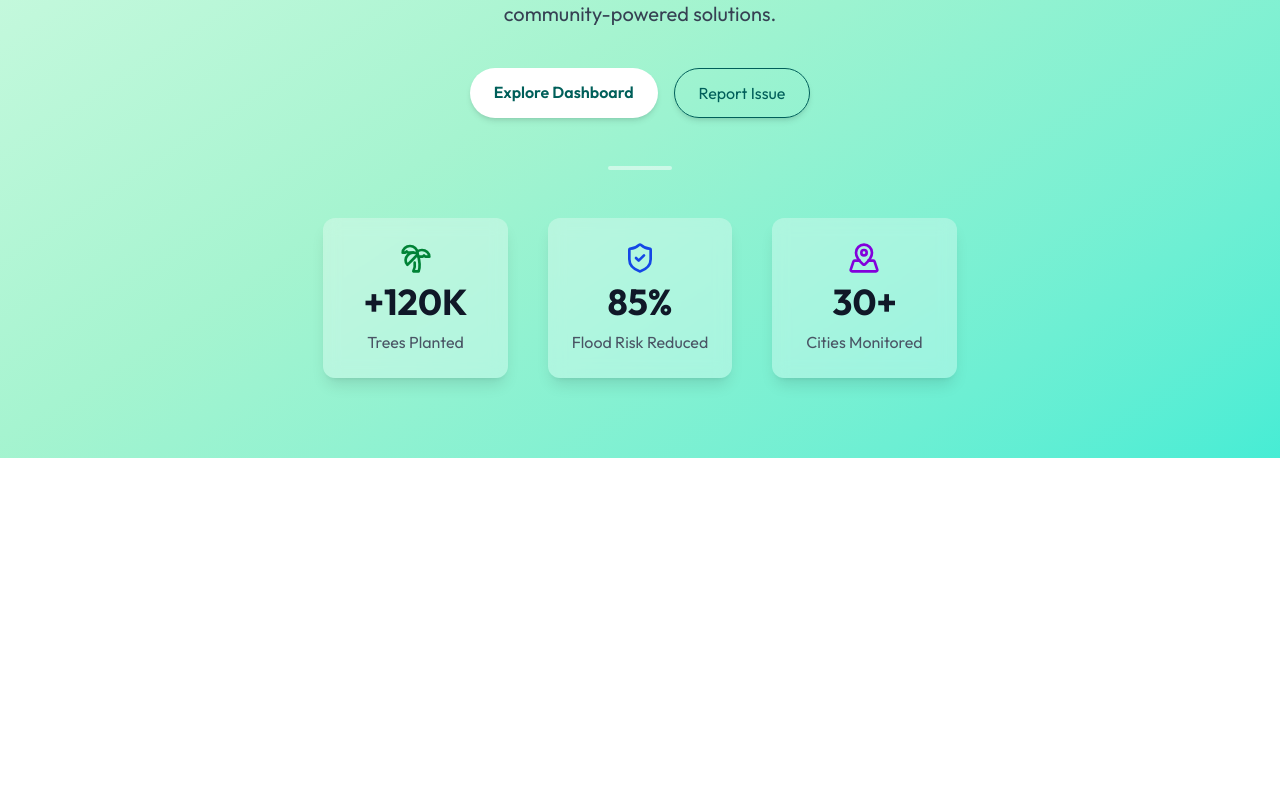
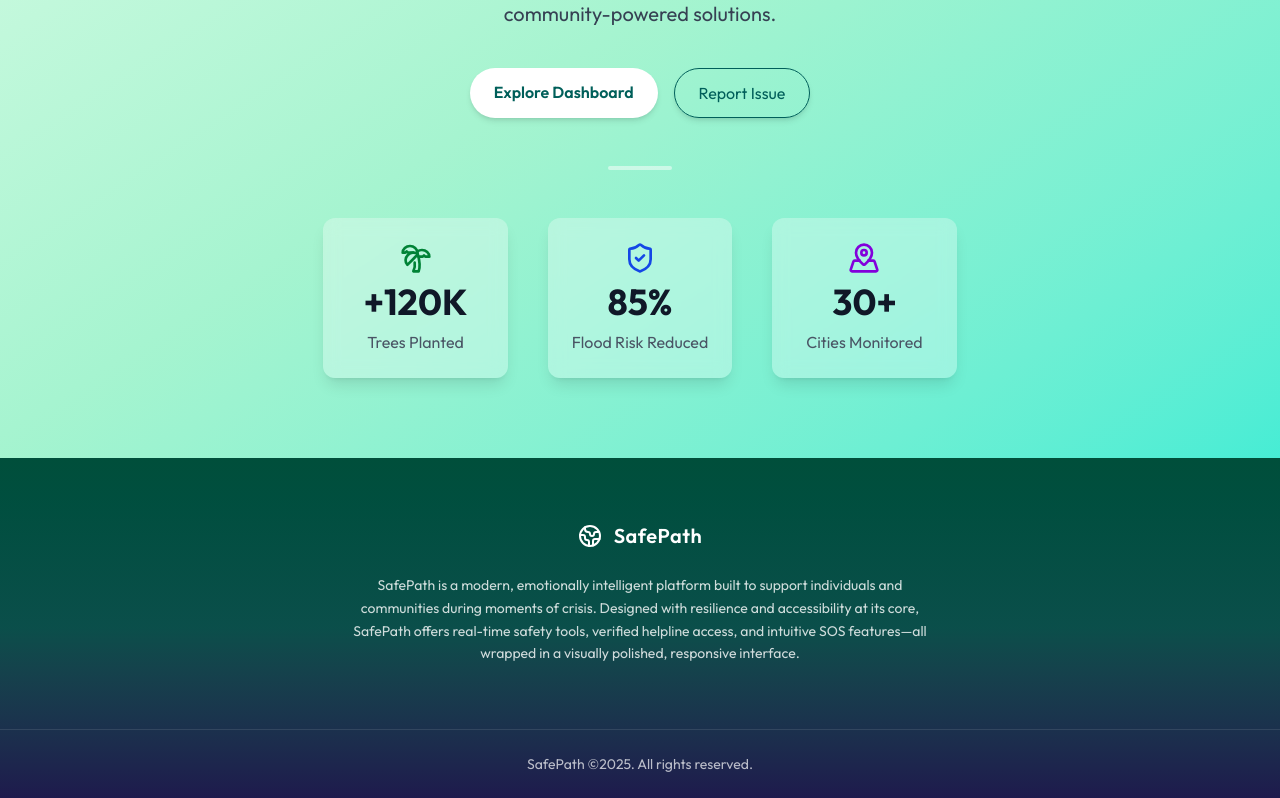
Before and after one commit to Mayank8159/hackathon2, a React (Vite) app in the folder frontend/: page / in a window 1280 px wide. Shown: the part 382-1180 px from the top of the page. Before the commit the page ends 840 px from the top, so only its background shows below. Built offline with nearby package versions, Linux system fonts and the light colour scheme; no server answers.

Commit message:
feat: add Footer component with styling and content; integrate into App component

```diff
--- a/frontend/src/App.jsx
+++ b/frontend/src/App.jsx
@@ -2,6 +2,7 @@ import { Routes, Route } from 'react-router-dom';
 import Home from './pages/Home';
 import NotFound from './pages/NotFound';
 import Navbar from './components/Navbar';
+import Footer from './components/Footer';
 
 
 export default function App() {
@@ -12,6 +13,7 @@ export default function App() {
         <Route path="/" element={<Home />} />
         <Route path="*" element={<NotFound />} />
       </Routes>
+      <Footer />
     </>
   );
 }
--- /dev/null
+++ b/frontend/src/components/Footer.jsx
@@ -0,0 +1,39 @@
+import { Earth } from "lucide-react";
+
+export default function Footer() {
+  return (
+    <footer className="w-full bg-gradient-to-b from-emerald-900 via-teal-900 to-indigo-950 text-white">
+      <div className="max-w-7xl mx-auto px-6 py-16 flex flex-col items-center text-center">
+        {/* Logo */}
+        <div className="flex items-center gap-3 mb-6">
+          <Earth className="w-6 h-6 text-white" />
+          <span className="text-xl font-semibold tracking-wide">SafePath</span>
+        </div>
+
+        {/* Description */}
+        <p className="max-w-xl text-sm font-normal leading-relaxed text-white/80">
+          SafePath is a modern, emotionally intelligent platform built to
+          support individuals and communities during moments of crisis. Designed
+          with resilience and accessibility at its core, SafePath offers
+          real-time safety tools, verified helpline access, and intuitive SOS
+          features—all wrapped in a visually polished, responsive interface.
+        </p>
+      </div>
+
+      {/* Bottom Bar */}
+      <div className="border-t border-white/10">
+        <div className="max-w-7xl mx-auto px-6 py-6 text-center text-sm font-normal text-white/70">
+          <a
+            href="https://safepath.io"
+            target="_blank"
+            rel="noopener noreferrer"
+            className="hover:text-white transition"
+          >
+            SafePath
+          </a>{" "}
+          ©2025. All rights reserved.
+        </div>
+      </div>
+    </footer>
+  );
+}
```
